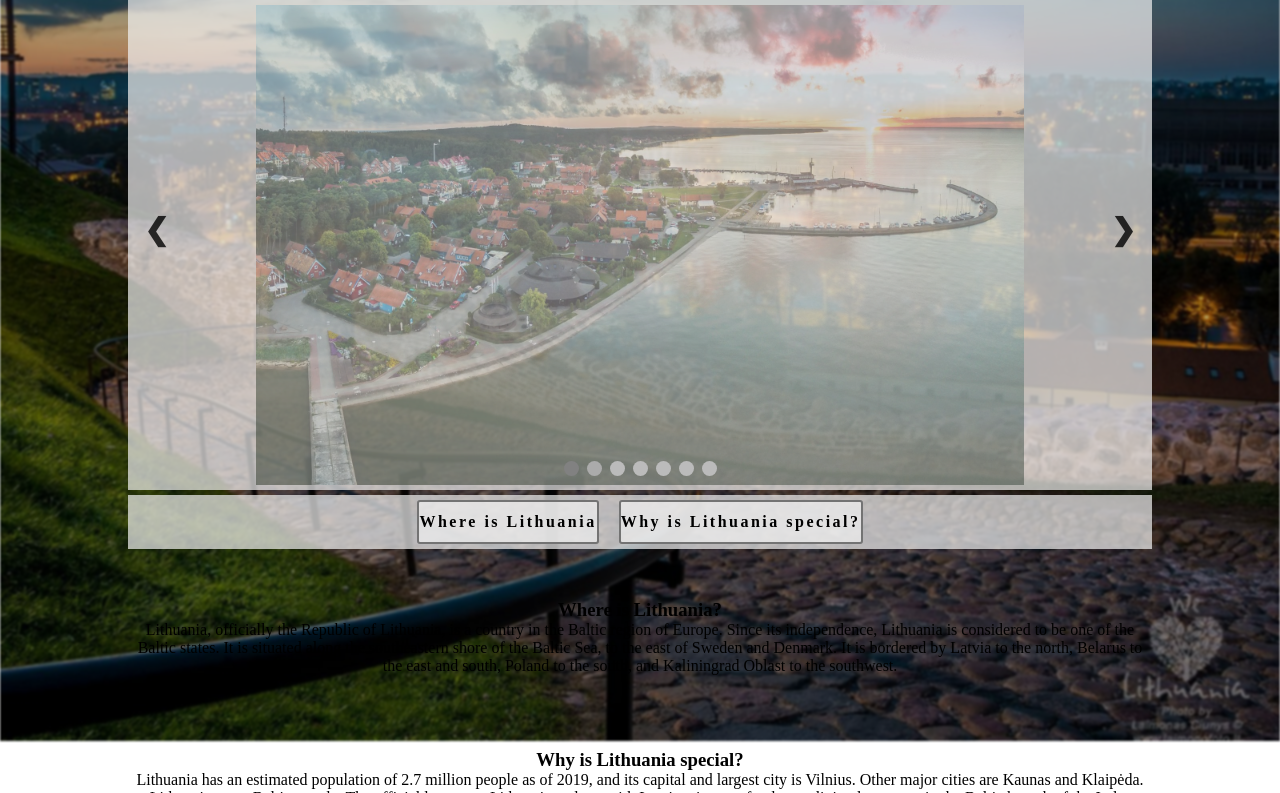
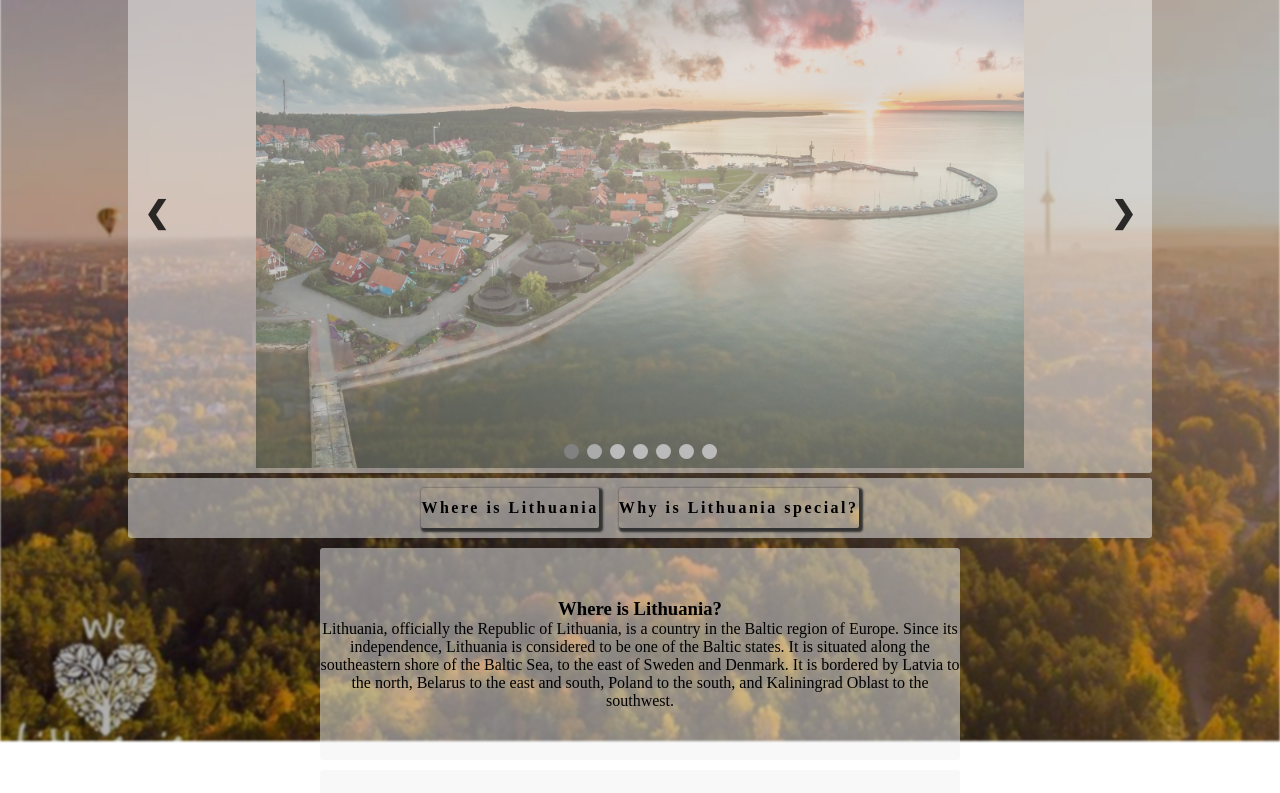
Before and after one commit to ibabaityte/LithuaniaGuideProject, a plain HTML site: page index.html in a window 1280 px wide. Shown: the part 59-852 px from the top of the page. Drawn offline with Linux system fonts and the light colour scheme; a web font is replaced by a local one.

Commit message:
Styling improvements
Changed the background and 1 carousel image. Styled the boxes, paragraphs and the name.

```diff
--- a/css/carousel/carousel.css
+++ b/css/carousel/carousel.css
@@ -5,7 +5,8 @@ img{
 
 .row{
     width: 80%;
-    background-color: rgb(242, 242, 242, 0.7);
+    background-color: rgb(242, 242, 242, 0.5);
+    border-radius: 3px;
     display: flex;
     justify-content: center;
     margin: auto;
--- a/css/main.css
+++ b/css/main.css
@@ -4,8 +4,12 @@
 	padding: 0;
 }
 
+body{
+	font-family: 'Source Serif Pro', serif;
+}
+
 .background {
-	background-image: url("../images/Vilnius.jpg");
+	background-image: url("../images/bg2.jpg");
 	background-position: center;
 	background-size: cover;
 	position: fixed;
@@ -26,25 +30,30 @@
 .headerText{
     display: flex;
     justify-content: center;
-    margin-top: 10px;
-    letter-spacing: 4px;
+    margin-top: 5px;
+    letter-spacing: 10px;
+	font-weight: 400;
     font-family: 'Source Serif Pro', serif;
     margin-bottom: 3px;
     text-decoration: none;
     font-weight: bold;
     font-size: 30px;
-    color: black;
+    color: white;
+	text-shadow:0px 4px 3px rgba(0,0,0,0.4),
+				0px 8px 13px rgba(0,0,0,0.1),
+				0px 18px 23px rgba(0,0,0,0.1)
 }
 
 .navButton{
     font-weight: bold;
     display: flex;
     font-family: 'Source Serif Pro', serif;
-    background-color: rgb(242, 242, 242, 0.7);
+    /* background-color: rgb(242, 242, 242, 0.7); */
     color: black;
-    border: 2px solid rgb(115, 115, 115);
+    /* border: 0.5px solid black; */
+	box-shadow: 2px 2px 2px 2px rgb(51, 51, 51);
     height: 40px;
-    border-radius: 3px;
+    border-radius: 2px;
     letter-spacing: 2.5px;
     margin-right: 10px;
     margin-left: 10px;
@@ -58,40 +67,40 @@
   background-color: rgb(217, 217, 217);
 }
 
-hr{
-    margin: auto;
-    width: 30%;
-    background-color: gray;
-    margin-bottom: 10px;
-}
 
 .nav {
     position: -webkit-sticky;
     position: sticky;
     top: 6px;
-    padding: 5px;
-    width: 79.2%;
+    padding: 10px;
+    width: 78.5%;
     margin: auto;
     margin-top: 5px;
     display: flex;
     align-items: center;
     justify-content: center;
-    background-color: rgb(242, 242, 242, 0.7);
+    background-color: rgb(242, 242, 242, 0.5);
+	border-radius: 3px;
 }
 
 .where{
-    display: block;
-    height: 100px;
     width: 50%;
     margin: auto;
     text-align: center;
     padding-top: 50px;
-    width: 80%;
+	padding-bottom: 50px;
+	margin-top: 10px;
+	margin-bottom: 10px;
+    background-color: rgb(242, 242, 242, 0.5);
+	border-radius: 3px;
 }
 
 .why{
     margin: auto;
     text-align: center;
     padding-top: 50px;
-    width: 80%;
+	padding-bottom: 50px;
+    width: 50%;
+	background-color: rgb(242, 242, 242, 0.5);
+	border-radius: 3px;
 }
--- a/index.html
+++ b/index.html
@@ -14,11 +14,11 @@
 		</div>
 
         <div class="header">
-            <a class = "headerText" href="#">Lithuania</a> <hr>
+            <a class = "headerText" href="#">Lithuania</a>
         </div>
 
         <div class="row">
-            <img class = "slides fade" src="images/background3.jpg" alt="">
+            <img class = "slides fade" src="images/Vilnius.jpg" alt="">
             <img class = "slides fade" src="images/Nida.jpg" alt="">
             <img class = "slides fade" src="images/Kopos.jpg" alt="">
             <img class = "slides fade" src="images/Kopos 2.jpg" alt="">
```
Also changed, not shown: images/background4.jpg (added), images/bg.jpg (added), images/bg1.jpg (added), images/bg2.jpg (added).
